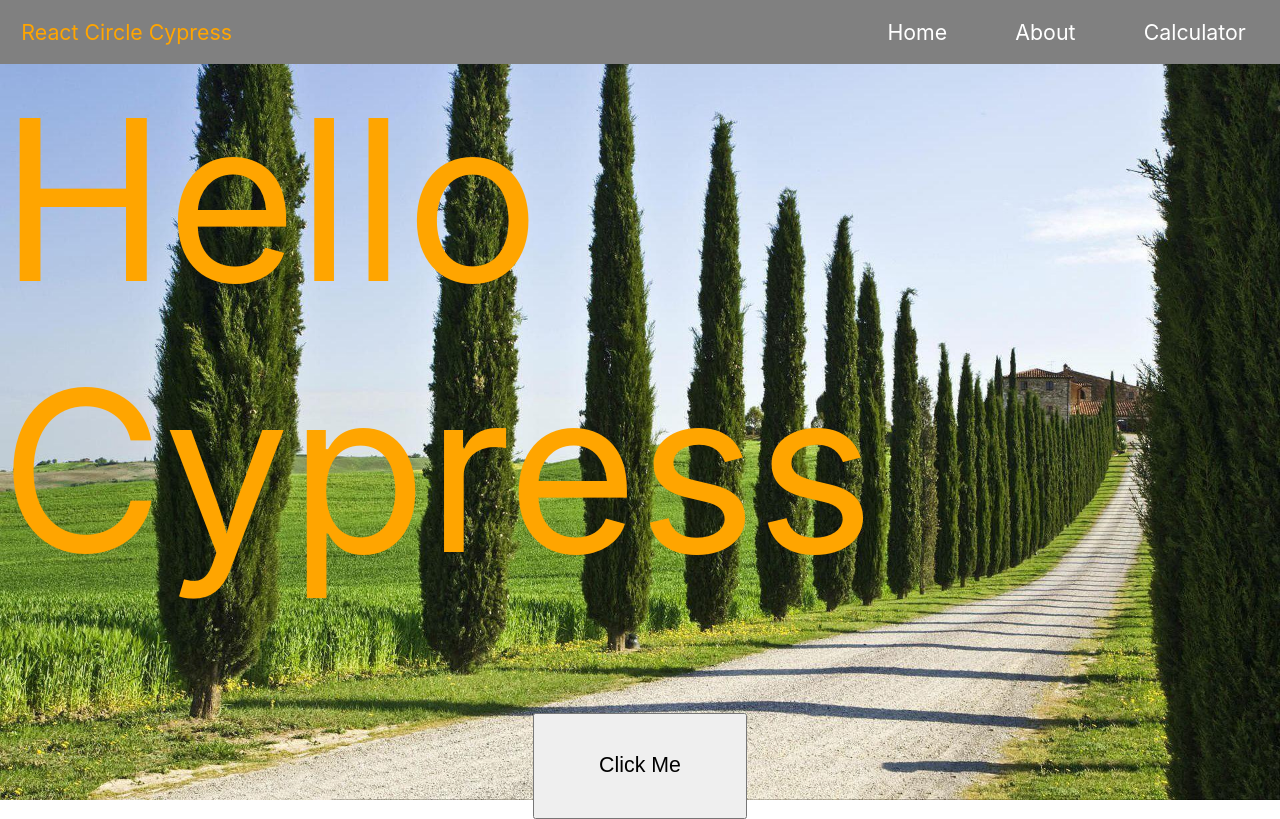
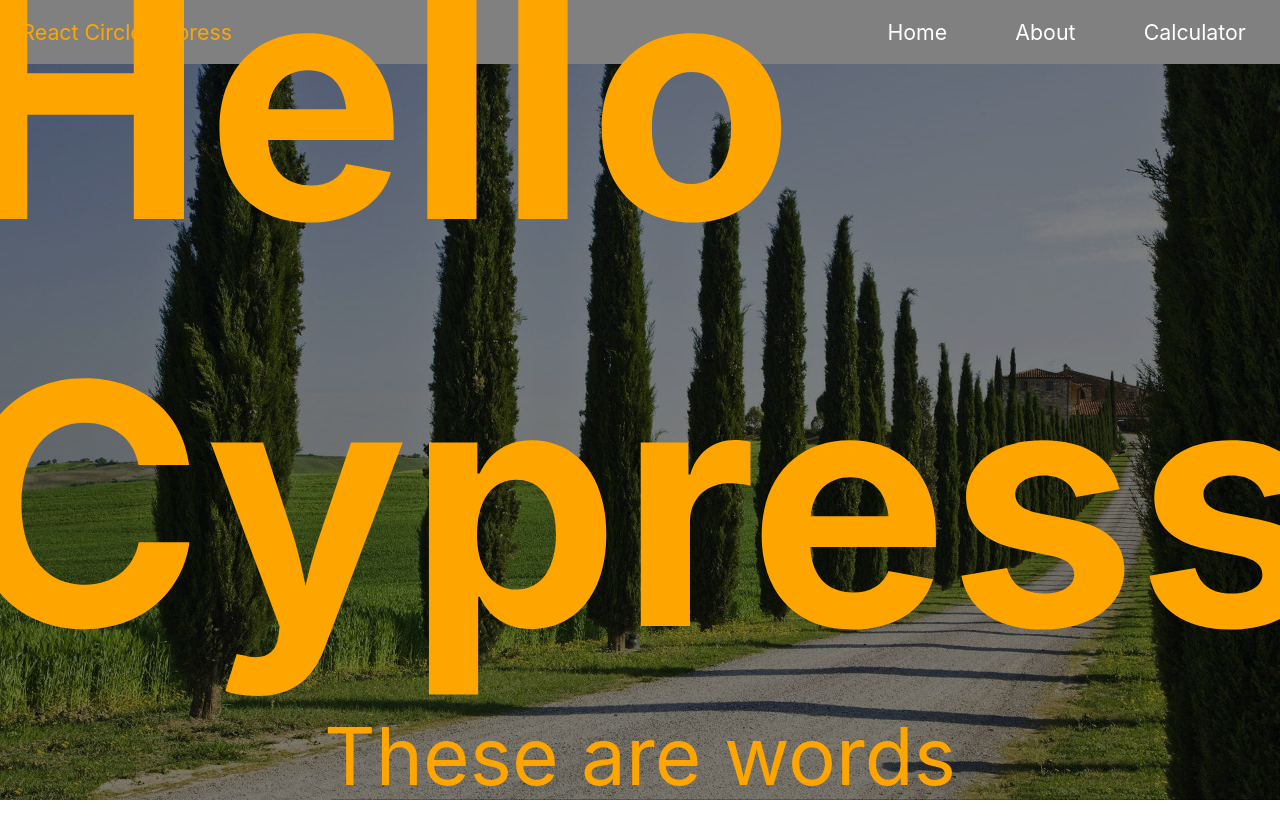
Before and after one commit to ronBP95/react-circle-cypress, a React (Create React App) app: page / in a window 1280 px wide. Built offline with nearby package versions, Linux system fonts and the light colour scheme.

Commit message:
basic pages built out

```diff
--- a/src/App.css
+++ b/src/App.css
@@ -1,17 +1,17 @@
 * {
-  margin: 0;
+  margin: 0%;
   padding: 0%;
 }
 
 .App {
   background: url("./assets/cypress.jpg");
   background-size: cover;
-  justify-content: center;
-  align-items: center;
   height: 100vh;
   width: 100vw;
   font-size: 14em;
   color: orange;
+  overflow-x: hidden;
+  overflow-y: hidden;
 }
 
 .nav {
@@ -58,13 +58,37 @@ nav a:hover {
   flex-direction: column;
   justify-content: center;
   align-items: center;
+  background: rgba(0,0,0, 0.5);
+  height: 100vh;
+  width: 100vw;
 }
 
-button {
+#button {
+  display: flex;
+  justify-content: center;
+  align-items: center;
   height: 5em;
   width: 10em;
   margin-top: 5em;
-  font-size: 16pt;
+  font-size: 0.095em;
+  cursor: pointer;
+  background: none;
+  transition: 0.3s;
+  border: 1px solid orange;
+}
+
+#arrow {
+  margin-left: 1em;
+  transition: 0.3s;
+}
+
+#button:hover {
+  background-color: black ;
+}
+
+#button:hover #arrow {
+  transform: rotate(90deg);
+  transition: 0.3s;
 }
 
 .words {
--- a/src/components/About.js
+++ b/src/components/About.js
@@ -1,4 +1,5 @@
 import { Link } from "react-router-dom"
+import "./styles/About.css"
 
 function About() {
     return (
--- a/src/components/Calculator.js
+++ b/src/components/Calculator.js
@@ -1,5 +1,6 @@
 import React from 'react';
 import { Link } from "react-router-dom"
+import "./styles/Calculator.css"
 
 const Calculator = () => {
     return (
@@ -13,7 +14,7 @@ const Calculator = () => {
           </nav>
         </div>
         <div className="header">
-          Calculator Page
+          Calculator goes here
         </div>
       </div>
     );
--- a/src/components/Home.js
+++ b/src/components/Home.js
@@ -17,8 +17,12 @@ const Home = () => {
         </nav>
       </div>
       <div className="header">
-        <p>Hello Cypress</p>
-        <button className="button" onClick={clickAlert}>Click Me</button>
+        <h2>Hello Cypress</h2>
+        <div className='words'>
+          <p>These are words</p>
+          <p>Welcome to the trees</p>
+        </div>
+        <p onClick={clickAlert} id="button">Learn More<span id="arrow">➜</span></p>
       </div>
     </div>
   );
--- a/src/components/styles/About.css
+++ b/src/components/styles/About.css
@@ -0,0 +1,20 @@
+.body {
+    background: url("../../assets/cypress.jpg");
+    background-size: cover;
+    height: 100vh;
+    width: 100vw;
+    font-size: 14em;
+    color: orange;
+    overflow-x: hidden;
+    overflow-y: hidden;
+}
+
+.header {
+    display: flex;
+    flex-direction: column;
+    justify-content: center;
+    align-items: center;
+    background: rgba(0,0,0, 0.5);
+    height: 100vh;
+    width: 100vw;
+  }
--- a/src/components/styles/Calculator.css
+++ b/src/components/styles/Calculator.css
@@ -0,0 +1,13 @@
+.header {
+    display: flex;
+    flex-direction: column;
+    justify-content: center;
+    align-items: center;
+    background: rgba(0,0,0, 0.5);
+    height: 100vh;
+    width: 100vw;
+}
+
+#calc {
+    padding-top: 100px;
+}
```
